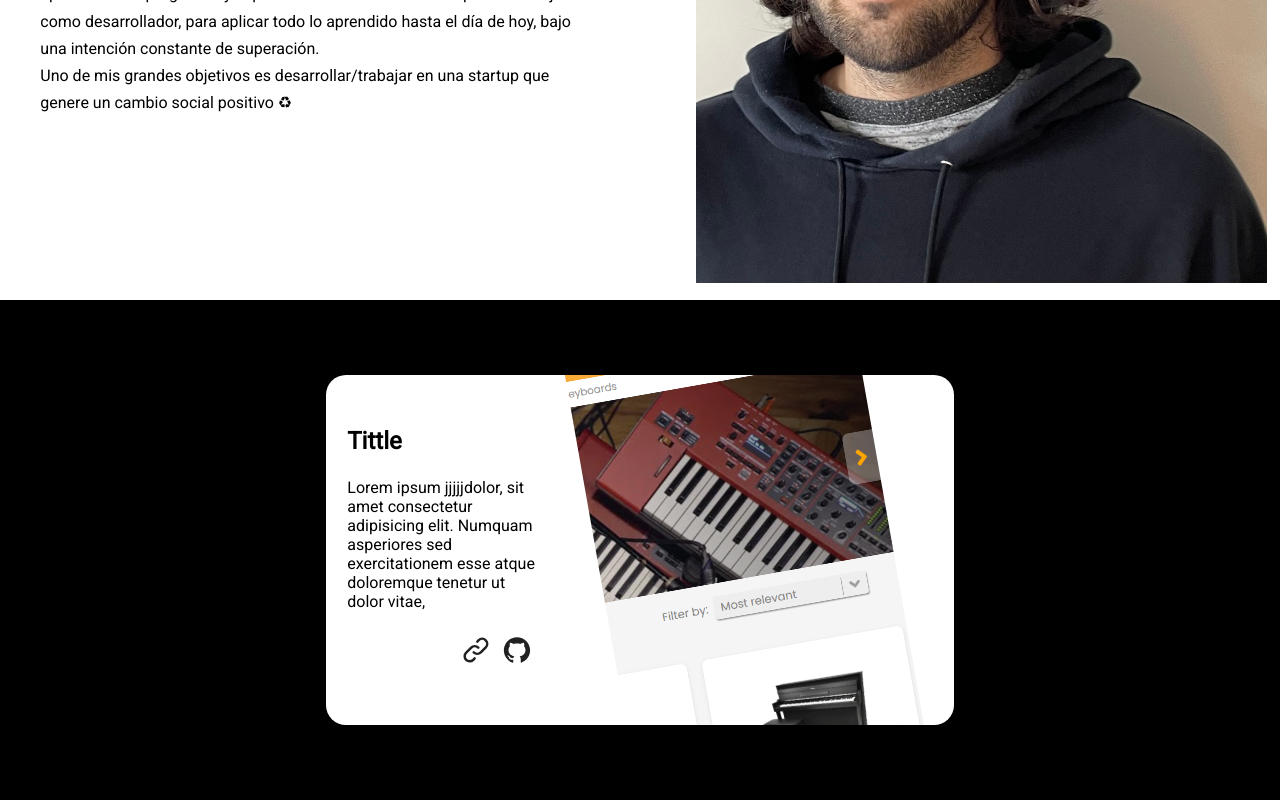
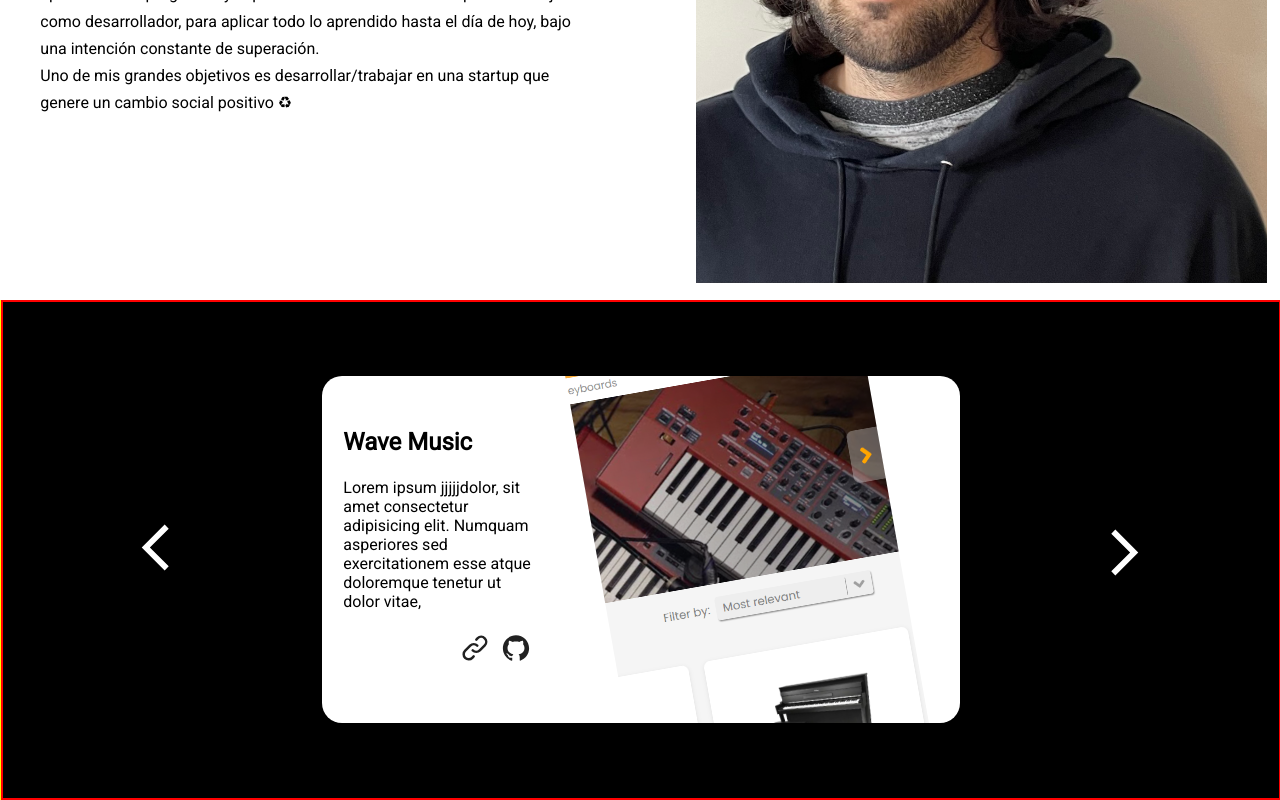
Before and after one commit to FranciscoHugoLezik/Portfolio_Francisco, a React (Create React App) app: page / in a window 1280 px wide. Shown: the part 1196-1996 px from the top of the page. Built offline with nearby package versions, Linux system fonts and the light colour scheme.

Commit message:
slider done

```diff
--- a/src/components/Slider/Slider.jsx
+++ b/src/components/Slider/Slider.jsx
@@ -1,19 +1,22 @@
 import React from 'react'
 import { AiFillGithub } from "react-icons/ai";
 import { HiOutlineLink } from "react-icons/hi";
-import pF from '../../media/proyectos/WaveMusicCut.png'
+import data from './data'
+import { MdArrowForwardIos } from "react-icons/md";
+
 import './slider.css'
 
 const Slider = () => {
     return (
-        <div className="container-carousel">
+        <div className="container-carousel" id="id">
             <div className="container-slaider">
-                <div className="containerR">
+                { data.map(e => (
+                    <div className="containerR">
                     <div className="item">
                         <div className="left">
                             <div className="lefTContainer">
-                                <h2>Tittle</h2>
-                                <p>Lorem ipsum jjjjjdolor, sit amet consectetur adipisicing elit. Numquam asperiores sed exercitationem esse atque doloremque tenetur ut dolor vitae, </p>
+                                <h2>{e.tittle}</h2>
+                                <p>{e.desc}</p>
                                 <div className="btns-container">
                                 <a href="https://www.linkedin.com/" target="_blank"><HiOutlineLink className="link-icon" /></a>
                                 <a href="https://www.github.com/" target="_blank"><AiFillGithub className="github-icons" /></a>
@@ -21,13 +24,14 @@ const Slider = () => {
                             </div>
                         </div>
                         <div className="rigth">
-                            <img src={pF} alt="" />
+                            <img src={e.img} alt="" />
                         </div>
                     </div>
                 </div>
+                ))}
             </div>
-            <img src="" alt="" />
-            <img src="" alt="" />
+            <span className="arrow-left"><MdArrowForwardIos/></span>
+            <span className="arrow-rigth"><MdArrowForwardIos/></span>
         </div>
     )
 }
--- /dev/null
+++ b/src/components/Slider/data.js
@@ -0,0 +1,26 @@
+import img1 from '../../media/proyectos/WaveMusicCut.png'
+import img2 from '../../media/proyectos/PI.png'
+import img3 from '../../media/proyectos/Rez.png'
+
+const data = [
+    {
+        id: 1,
+        tittle: "Wave Music",
+        desc: "Lorem ipsum jjjjjdolor, sit amet consectetur adipisicing elit. Numquam asperiores sed exercitationem esse atque doloremque tenetur ut dolor vitae, ",
+        img: img1
+    },
+     {
+        id: 2,
+        tittle: "PI - Videogames",
+        desc: "Lorem ipsum jjjjjdolor, sit amet consectetur adipisicing elit. Numquam asperiores sed exercitationem esse atque doloremque tenetur ut dolor vitae, ",
+        img: img2
+    },
+    {
+        id: 3,
+        tittle: "Weather App",
+        desc: "Lorem ipsum jjjjjdolor, sit amet consectetur adipisicing elit. Numquam asperiores sed exercitationem esse atque doloremque tenetur ut dolor vitae, ",
+        img: img3
+    }
+]
+
+export default data
--- a/src/components/Slider/slider.css
+++ b/src/components/Slider/slider.css
@@ -4,21 +4,33 @@
     display: flex;
     justify-content: center;
     align-items: center;
+    position: relative;
+    /* width: 98vw; */
+    height: 500px;
+    overflow: hidden;
 }
 
 .container-slaider
 {
-    min-height: 500px;
+    min-height: 100%;
+    width: content;
     display: flex;
+    flex-direction: row;
+    border: 1px solid yellow;
+    position: absolute;
     left: 0%;
+    transform: translate(0);
+    transition: all 1s ease-out;
 }
 
 .containerR
 {
-    max-width: 98vw;
+    min-width: 100vw;
+    height: 500px;
     display: flex;
     justify-content: center;
     align-items: center;
+    border: 2px solid red;
 }
 
 .item
@@ -80,7 +92,7 @@
     font-size: 30px;
 }
 .github-icons:hover, .link-icon:hover {
-    color: #ffa600c5;
+    color: rgb(177, 158, 177);;
     font-size: 32px;
 }
 
@@ -100,6 +112,29 @@
     width: 70%;
     min-height: 100%;
     transform: rotate(-10deg);
+}
+
+.arrow-left, .arrow-rigth
+{
+    position: absolute;
+    height: 50px;
+    cursor: pointer;
+    color: white;
+    font-size: 55px;
+    transition: 0.5s;
+}
+.arrow-left
+{
+    transform: rotate(180deg);
+    left: 10%;
+}
+.arrow-rigth
+{
+    right: 10%;
+}
+.arrow-left:hover, .arrow-rigth:hover
+{
+    color: rgb(177, 158, 177);
 }
 
 @media(max-width: 780px) {
@@ -124,4 +159,13 @@
     {
         justify-content: center;
     }
+
+    .arrow-left
+    {
+        left: 0%;
+    }
+    .arrow-rigth
+    {
+        right: 0%;
+    }
 }
```
Also changed, not shown: src/media/proyectos/PI.png (added), src/media/proyectos/Rez.png (added).
